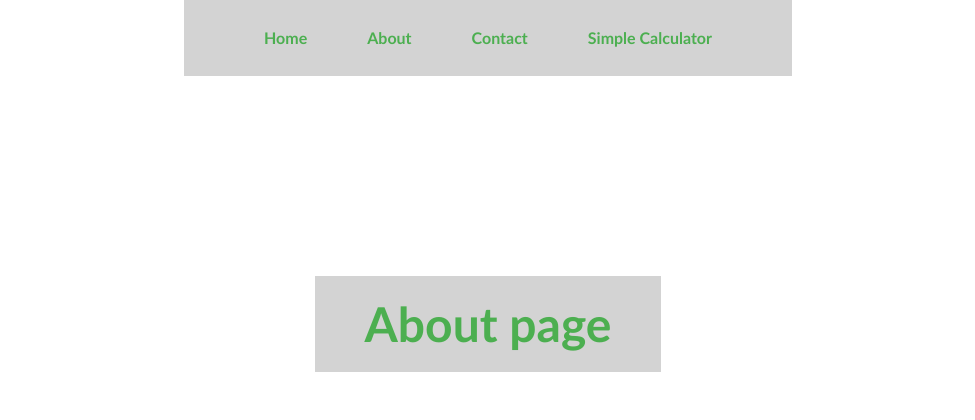
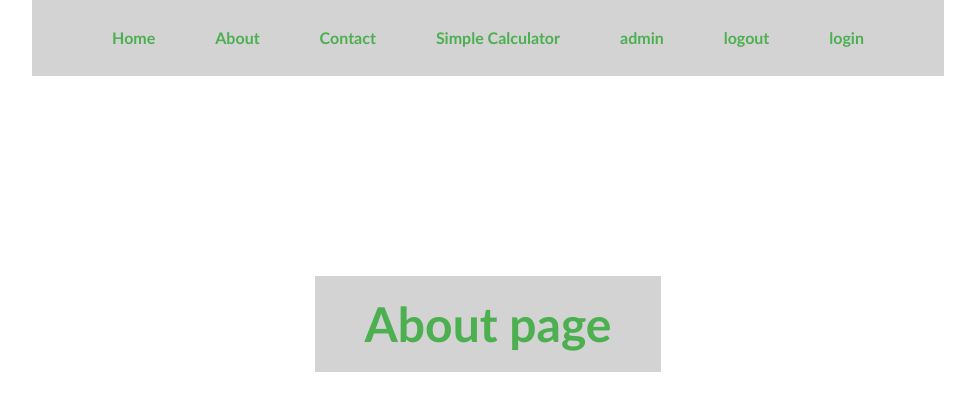
Before and after one commit to Bryan8470/code, a Flask app: page /about in a window 1280 px wide. Shown: the top 420 px of the page, without its empty margins (152-1127 px from the left). Run offline with Flask 3, Linux system fonts and the light colour scheme.

Commit message:
second commit

```diff
--- a/templates/base.html
+++ b/templates/base.html
@@ -10,6 +10,9 @@
        <a href="/about">About</a>
        <a href="/contact">Contact</a>
        <a href="/calculator">Simple Calculator</a>
+       <a href="/admin"> admin</a>
+       <a href="/logout"> logout</a>
+       <a href="/login"> login</a>
     </nav>
 
     {% block content %}{% endblock %}
```
Also changed, not shown: data.sqlite.
